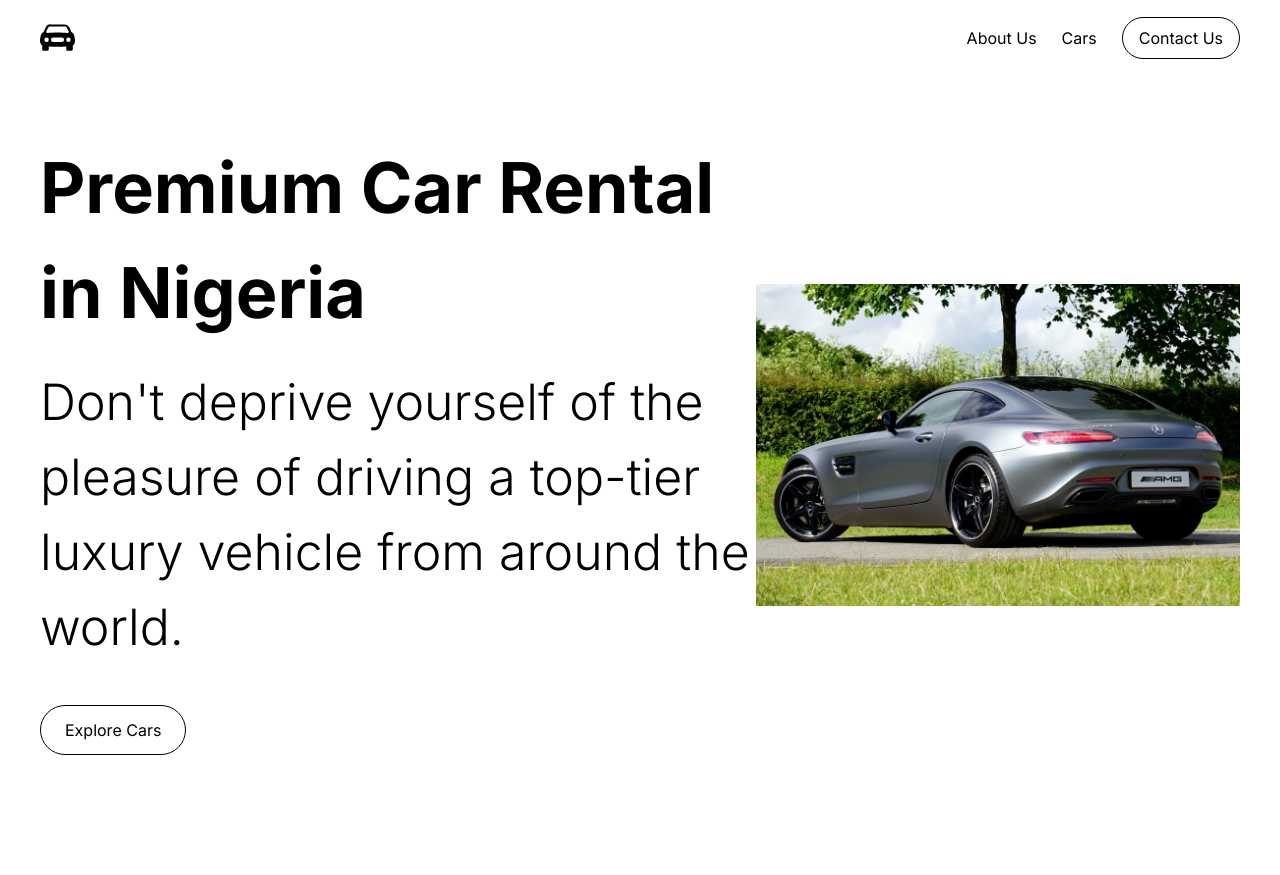
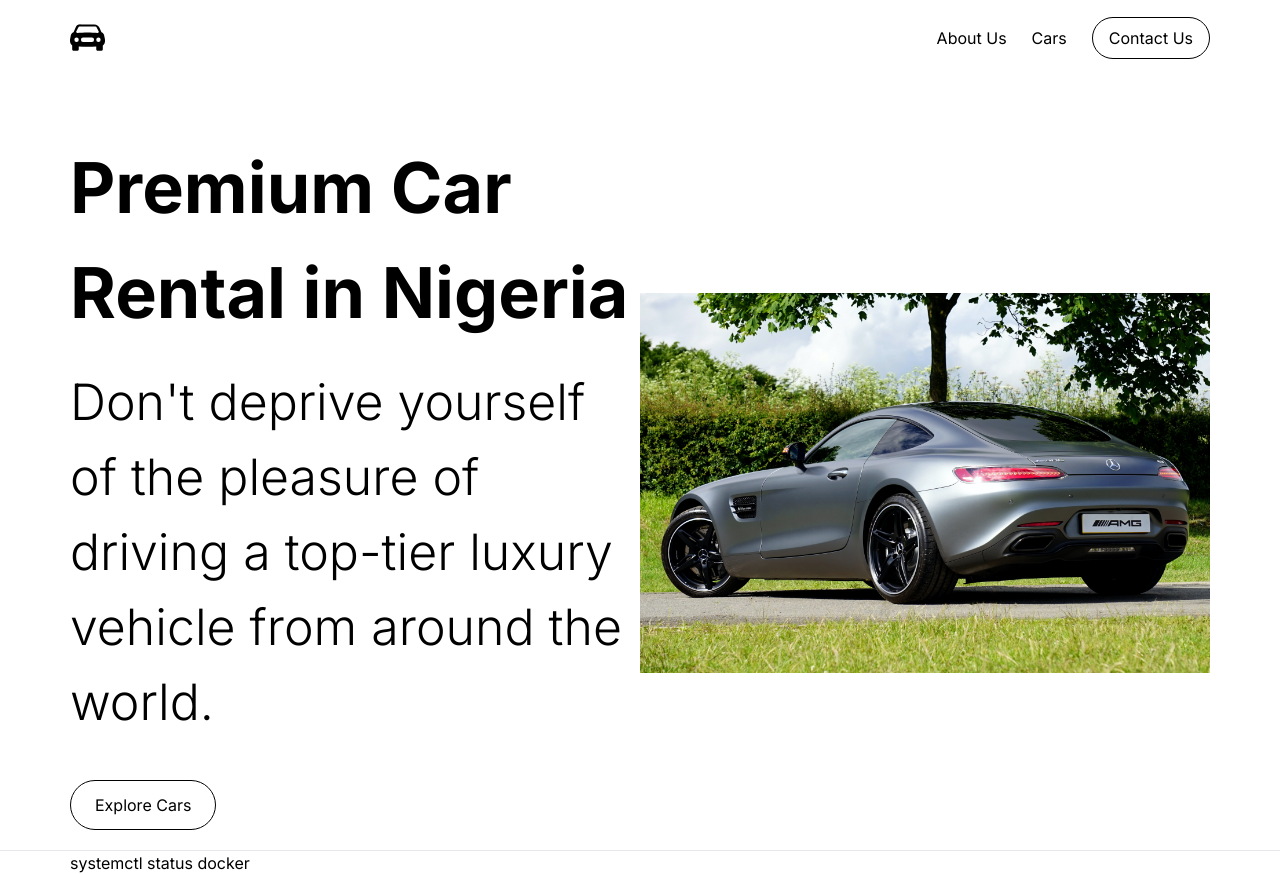
Before and after one commit to Seundede/Car4Hire, a Next.js app: page / in a window 1280 px wide. Before the commit the page ends 800 px from the top, so only its background shows below. Built offline with nearby package versions, Linux system fonts and the light colour scheme.

Commit message:
feat: hero section completed

```diff
--- a/app/layout.tsx
+++ b/app/layout.tsx
@@ -2,6 +2,7 @@ import Navbar from '@/components/Navbar'
 import './globals.css'
 import type { Metadata } from 'next'
 import { Inter } from 'next/font/google'
+import Footer from '@/components/Footer'
 
 const inter = Inter({ subsets: ['latin'] })
 
@@ -19,7 +20,9 @@ export default function RootLayout({
     <html lang="en">
       <body className={inter.className}>
         <Navbar />
-        {children}</body>
+        {children}
+        <Footer />
+        </body>
     </html>
   )
 }
--- /dev/null
+++ b/components/Footer/index.tsx
@@ -0,0 +1,9 @@
+import React from 'react'
+
+const Footer = () => {
+  return <footer className="px-[30px] lg:px-[70px] flex flex-col text-black  mt-5 border-t">
+    <div>systemctl status docker</div>
+  </footer>;
+}
+
+export default Footer
--- a/components/Hero/index.tsx
+++ b/components/Hero/index.tsx
@@ -7,8 +7,8 @@ const handleScroll = () => {};
 
 const Hero = () => {
   return (
-    <section className="flex flex-col lg:flex-row justify-between items-center px-[20px] lg:px-[40px] w-full">
-      <div className="pt-[60px] ">
+    <section className="flex flex-col lg:flex-row justify-between items-center px-[30px] lg:px-[70px] w-full">
+      <div className="pt-[60px] flex-1 ">
         <h2 className="font-bold text-[40px] lg:text-[70px]">
           Premium Car Rental in Nigeria
         </h2>
@@ -22,7 +22,7 @@ const Hero = () => {
           handleClick={handleScroll}
         />
       </div>
-      <div className="pt-[60px]">
+      <div className="pt-[60px] flex-1">
         <Image src="/hero.jpg" alt="hero image" width={1500} height={1500} />
       </div>
     </section>
--- a/components/Navbar/index.tsx
+++ b/components/Navbar/index.tsx
@@ -4,7 +4,7 @@ import CustomButton from "../CustomButton";
 import Link from "next/link";
 const Navbar = () => {
   return (
-    <header className="px-[20px] lg:px-[40px] w-full h-[75px]  text-black flex items-center justify-between">
+    <header className="px-[30px] lg:px-[70px] w-full h-[75px]  text-black flex items-center justify-between">
       <Link href="/">
         <BsCarFrontFill size={35} />
       </Link>
```
